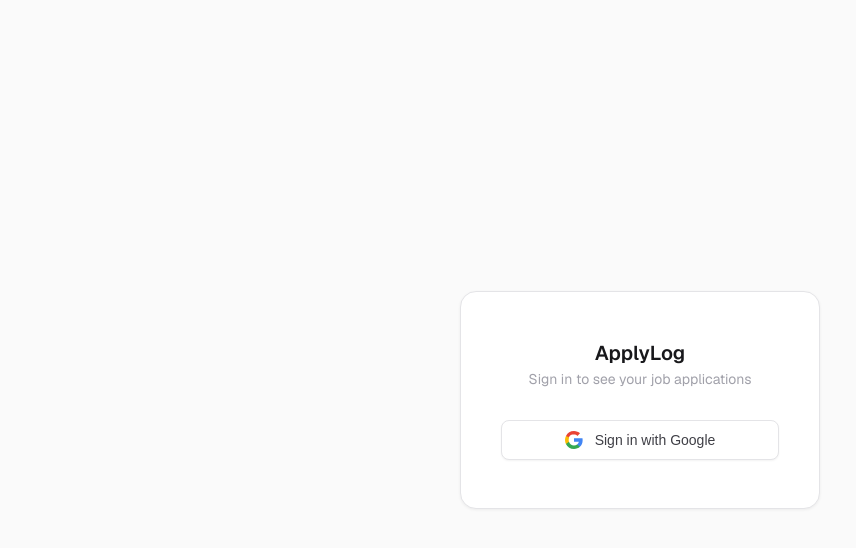
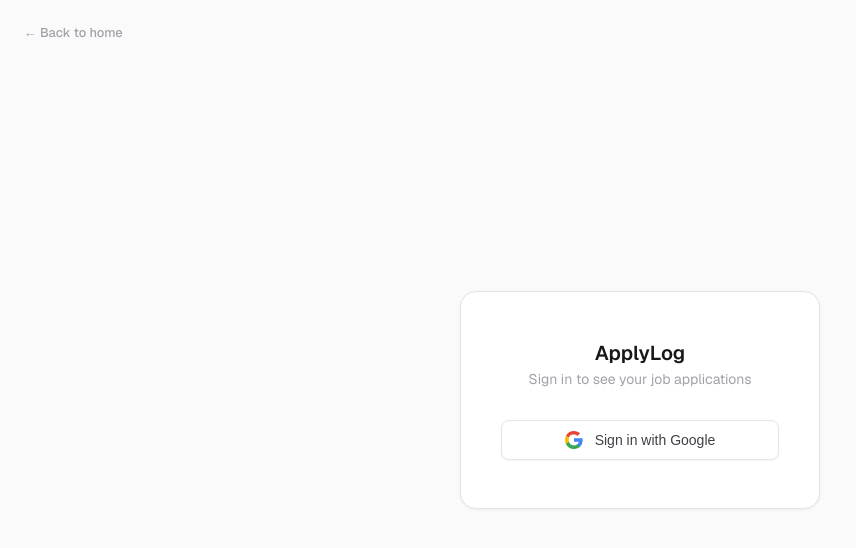
Before and after one commit to alanzhang03/applylog, a Next.js app in the folder web/: page /login in a window 1280 px wide. Shown: the top 548 px of the page, without its empty margins (0-856 px from the left). Built offline with nearby package versions, Linux system fonts and the light colour scheme; no server answers.

Commit message:
back to home button

```diff
--- a/web/app/login/login.module.scss
+++ b/web/app/login/login.module.scss
@@ -1,9 +1,24 @@
 .page {
+  position: relative;
   min-height: 100vh;
   background: #fafafa;
   display: flex;
   align-items: center;
   justify-content: center;
+}
+
+.back {
+  position: absolute;
+  top: 24px;
+  left: 24px;
+  font-size: 0.8rem;
+  font-weight: 500;
+  color: #a1a1aa;
+  text-decoration: none;
+
+  &:hover {
+    color: #3f3f46;
+  }
 }
 
 .card {
--- a/web/app/login/page.tsx
+++ b/web/app/login/page.tsx
@@ -1,5 +1,6 @@
 'use client';
 
+import Link from 'next/link';
 import { supabase } from '@/lib/supabase';
 import styles from './login.module.scss';
 
@@ -16,6 +17,9 @@
 
   return (
     <div className={styles.page}>
+      <Link href='/' className={styles.back}>
+        ← Back to home
+      </Link>
       <div className={styles.card}>
         <h1 className={styles.title}>ApplyLog</h1>
         <p className={styles.subtitle}>Sign in to see your job applications</p>
```
